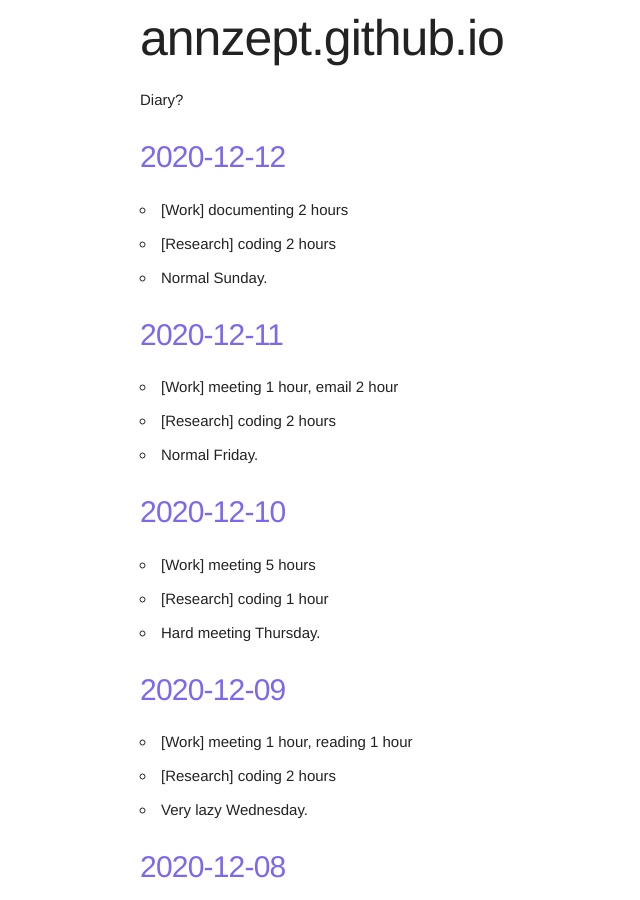
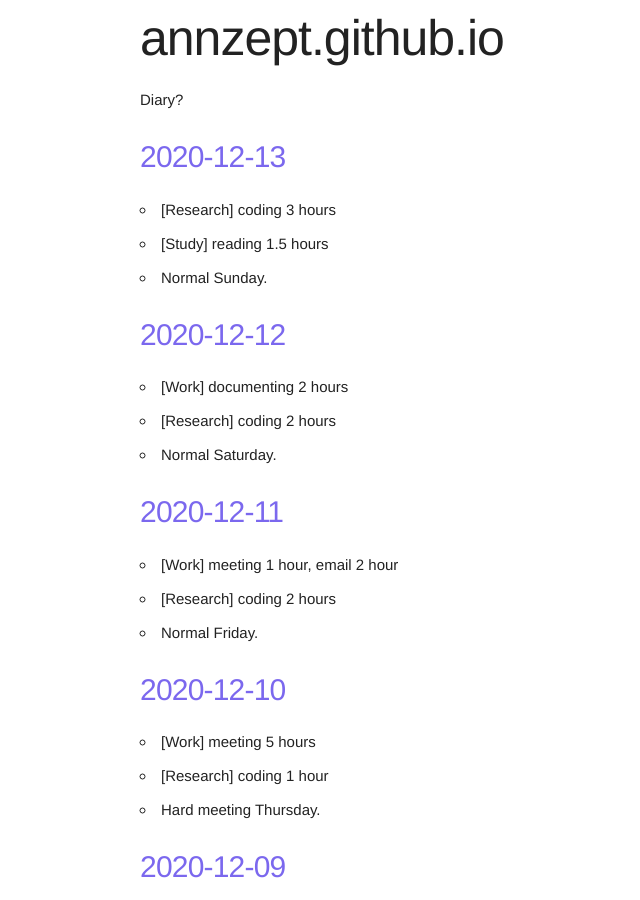
Before and after one commit to annzept/annzept.github.io, a Jekyll site: the page built from index.markdown, in a window 1280 px wide and 900 px high. Shown: the whole window, without its empty margins (20-660 px from the left). Built offline with Jekyll 4.4.1, drawn with Linux system fonts in a browser that asks for light colours.

Commit message:
Mon Dec 14 02:56:49 JST 2020

```diff
--- a/_posts/2020-12-12-diary.md
+++ b/_posts/2020-12-12-diary.md
@@ -7,4 +7,4 @@ categories: diary
 
 - [Work] documenting 2 hours
 - [Research] coding 2 hours
-- Normal Sunday.
+- Normal Saturday.
--- /dev/null
+++ b/_posts/2020-12-13-diary.md
@@ -0,0 +1,10 @@
+---
+layout: post
+title:  2020-12-13
+date:   2020-12-13 23:59:59 +0900
+categories: diary
+---
+
+- [Research] coding 3 hours
+- [Study] reading 1.5 hours
+- Normal Sunday.
```
